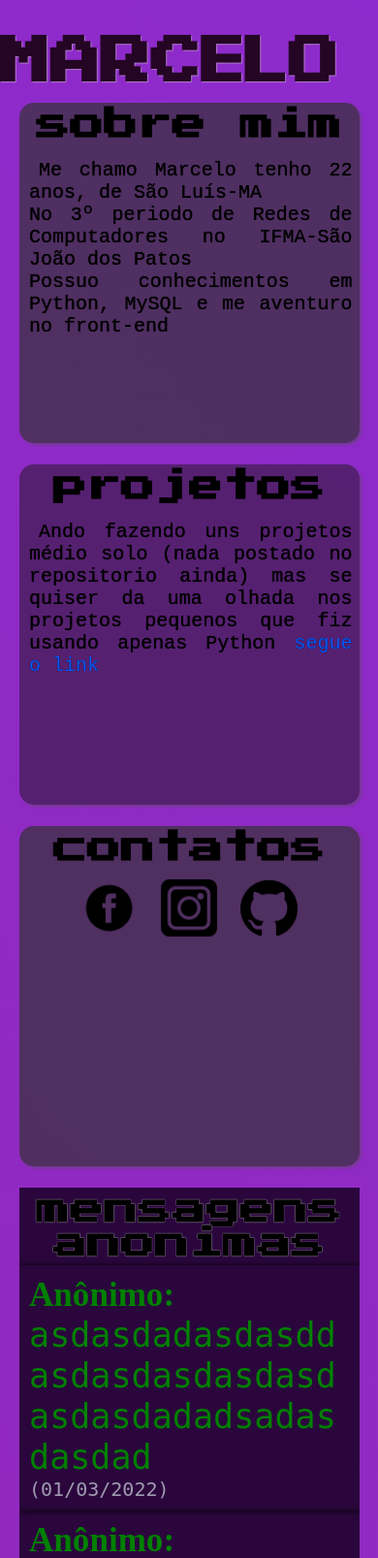
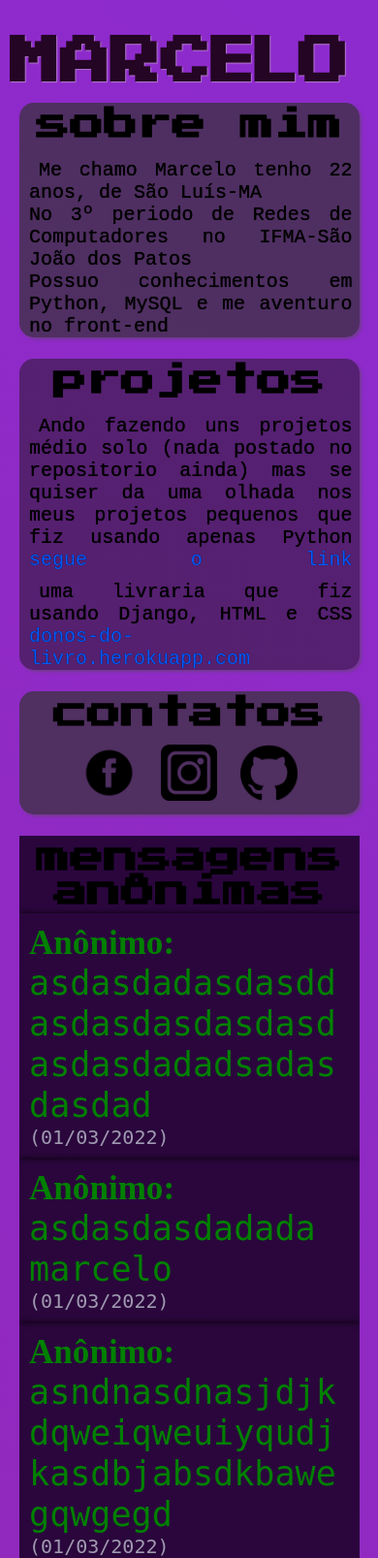
Before and after one commit to marcelo-py/portfolio, a Django app: page / in a window 390 px wide. Shown: the top 1607 px of the page at 97% size. Run offline with Django 3.2, Linux system fonts and the light colour scheme; data comes from the database, SQL or seed files in the repository.

Commit message:
Melhorando o site

```diff
--- a/apresentacao/templates/paginas/index.html
+++ b/apresentacao/templates/paginas/index.html
@@ -30,15 +30,13 @@
                 <p class="descricao">
                     Ando fazendo uns projetos médio solo
                     (nada postado no repositorio ainda)
-                    mas se quiser da uma olhada nos projetos pequenos que fiz usando apenas Python
+                    mas se quiser da uma olhada nos meus projetos pequenos que fiz usando apenas Python
                     <a class="links" target="_blank" rel="external" href="https://github.com/marcelo-py">segue o link</a>
-
+                    <span style="margin-top: 10px;">uma livraria que fiz usando Django, HTML e CSS <a class="links" href="https://donos-do-livro.herokuapp.com">donos-do-livro.herokuapp.com</a></span>
                 </p>
-
             </div>
             <img id="l2" src="{% static 'imagens/morcegobatman.gif' %}" alt="">
         </span>
-
 
         <span>
             <div id="contatos">
@@ -50,7 +48,7 @@
             <img id="l3" src="{% static 'imagens/Lgif.gif' %}" alt="">
         </span>
         <div id="mensagens">
-            <h2 style="text-shadow: 0 0 1px white;">mensagens anonimas</h2>
+            <h2 id="h2damensagem">mensagens anônimas</h2>
             {%for mensagem in mensagens%}
                 {% if mensagem.mensagem %}
                     <p id="mensage">
@@ -68,9 +66,6 @@
                 {% csrf_token %}
                 {{ usuario }}
                 <button type="submit">Enviar</button>
-                {%if fform.is_valid == 'POST'%}
-                    <p>mensagem envasssssssssssssssssssssssssssssssssssssssssssssssssssssssssssida!</p>
-                {%endif%}
             </form>
         </div>
 
--- a/templates/base.html
+++ b/templates/base.html
@@ -35,7 +35,7 @@
         }
         h1{
             font-family: 'Dripping';
-            margin: 0%;
+            margin: 0 0 0 10px;
             font-size: 70px;
             display: inline-block;
             color: rgb(36, 5, 36);
@@ -181,9 +181,11 @@
         @media (min-width: 50px) and (max-width: 900px){
             #projetos, #contatos, #sobre{
                 width: 90vw;
-                height: 90vw;
+                height: auto;
             }
-
+            #projetos{
+                height: auto;
+            }
             #mensagens{
                 width: 90vw;
                 max-height: 900px;
```
